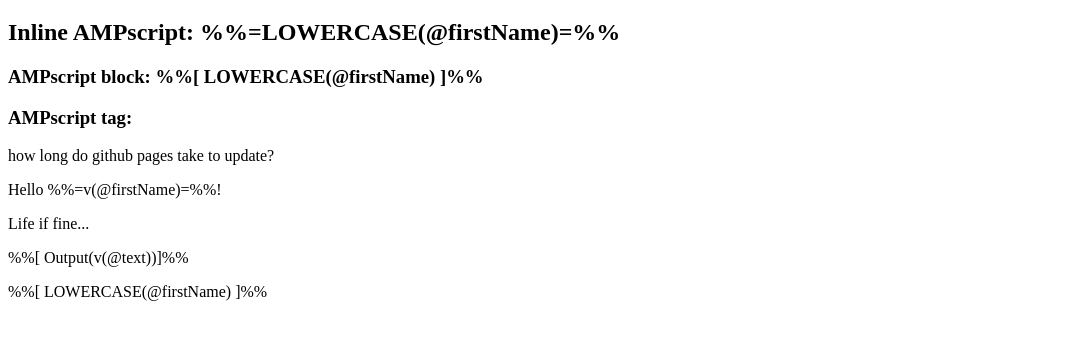
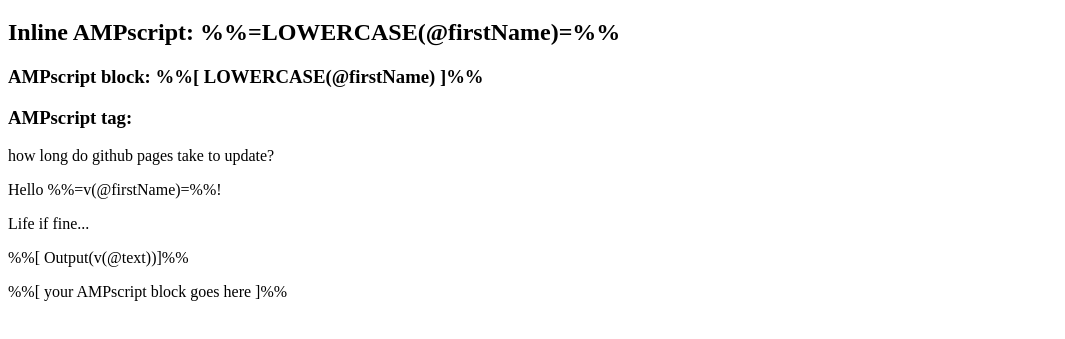
Before and after one commit to gail-parsloe/gail-parsloe.github.io, a plain HTML site: page index.html in a window 1280 px wide. Shown: the part 87-426 px from the top of the page, without its empty margins (0-1065 px from the left). Drawn offline with Linux system fonts and the light colour scheme.

Commit message:
updating debug line

```diff
--- a/index.html
+++ b/index.html
@@ -53,7 +53,7 @@ endif -->
   try{
   </script>
 
-  %%[ LOWERCASE(@firstName)  ]%%
+  %%[ your AMPscript block goes here  ]%%
 
   <script runat="server">
   }catch(e){
```
